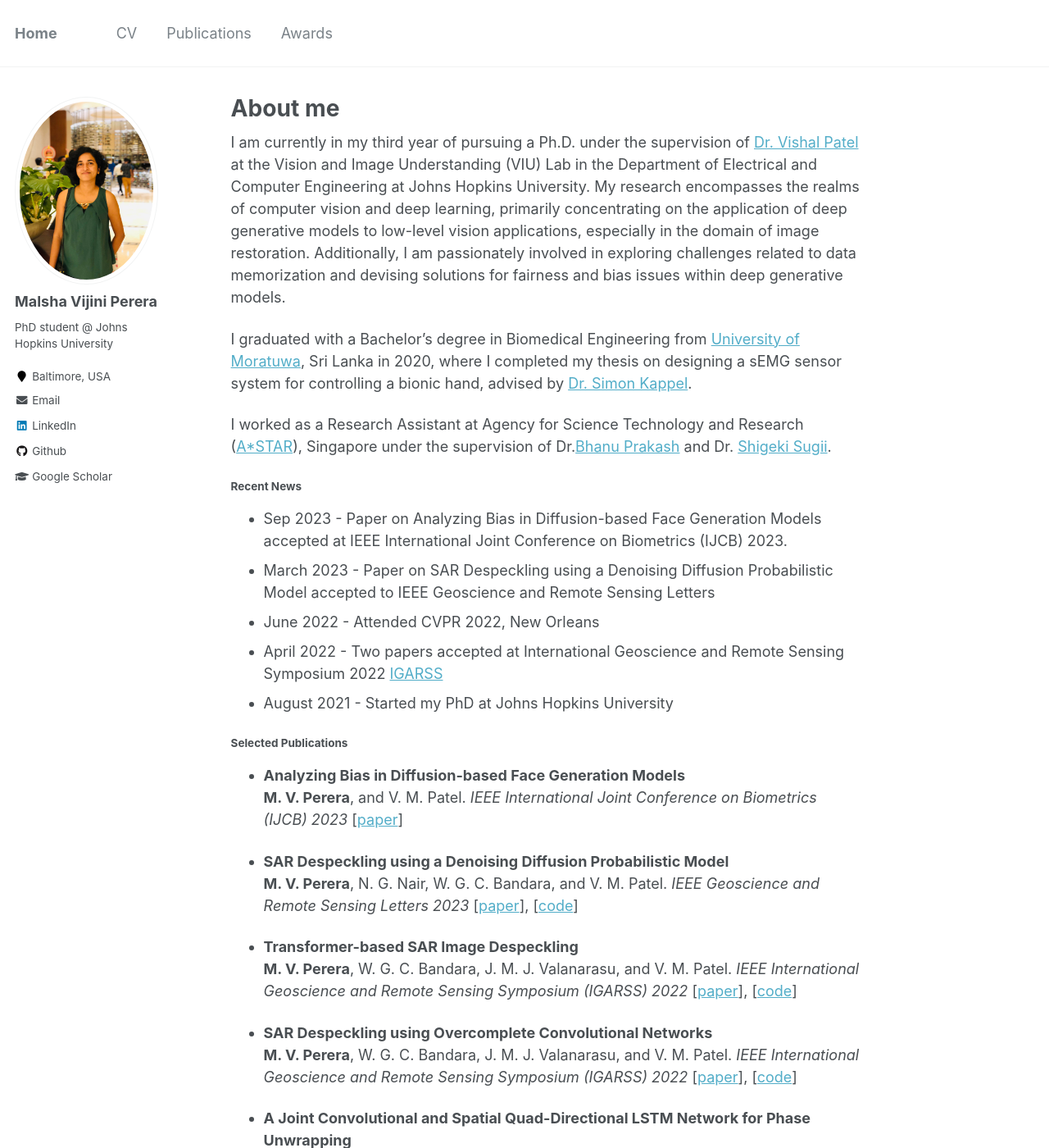
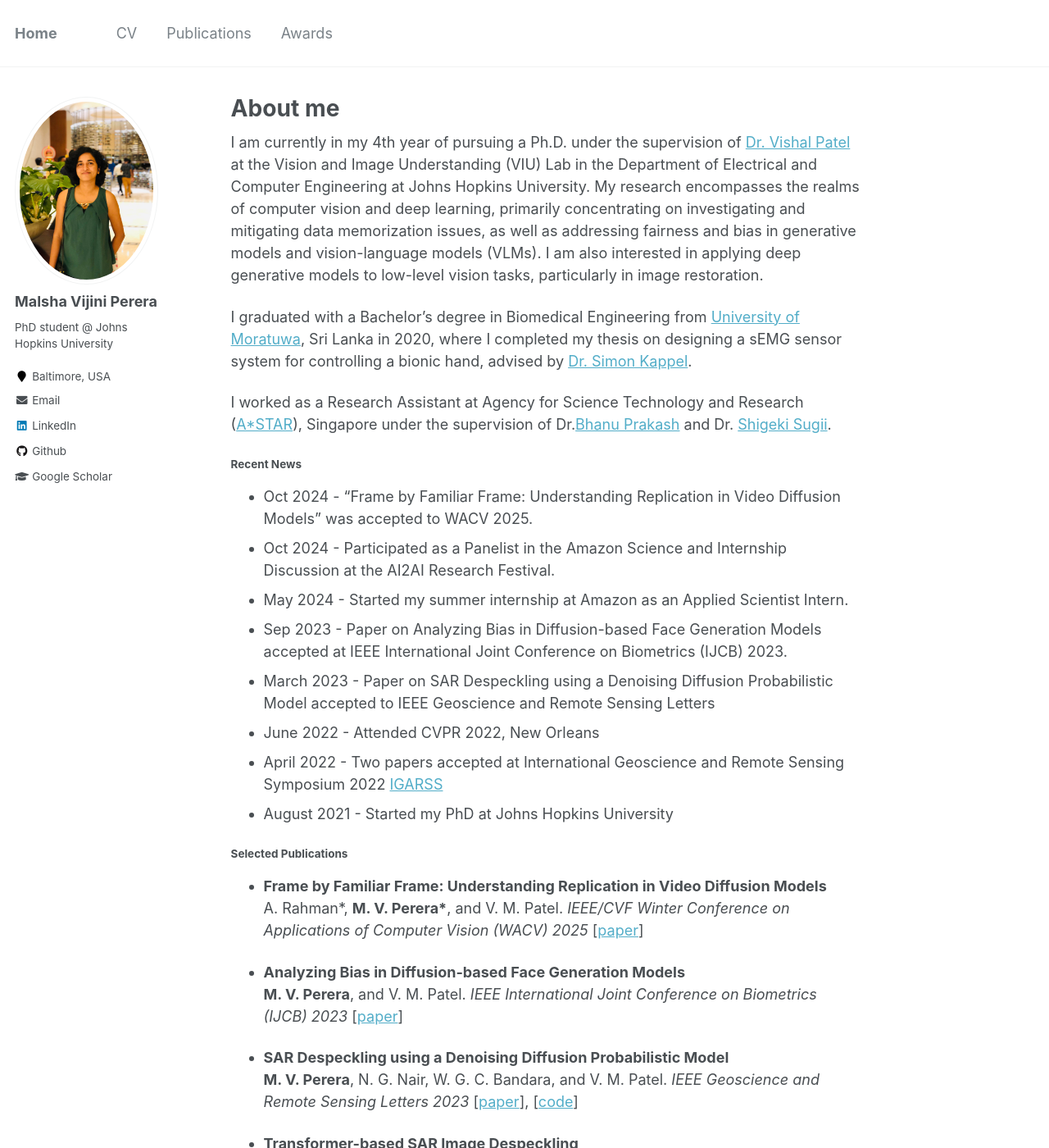
Before and after one commit to malshaV/malshaV.github.io, a Jekyll site: the page built from _pages/about.md, in a window 1280 px wide and 1400 px high. Shown: the whole window at 82% size. Built offline with Jekyll 4.4.1, drawn with Linux system fonts in a browser that asks for light colours.

Commit message:
new updates

```diff
--- a/_data/navigation.yml
+++ b/_data/navigation.yml
@@ -1,7 +1,7 @@
 # main links links
 main:
   - title: "CV"
-    url: https://malshav.github.io/files/New_CV2.pdf
+    url: https://malshav.github.io/files/CV_Nov24.pdf
 
   - title: "Publications"
     url: /publications/
--- a/_pages/about.md
+++ b/_pages/about.md
@@ -13,7 +13,7 @@ redirect_from:
 
 <!-- I graduated with a BSc in Biomedical Engineering from [University of Moratuwa](https://uom.lk/) and I am currently working as a Lecturer on Contract at the Dept. of Electronic and Telecommunication Engineering ([ENTC](http://ent.mrt.ac.lk/web3/)), University of Moratuwa. -->
 
-I am currently in my third year of pursuing a Ph.D. under the supervision of [Dr. Vishal Patel](https://scholar.google.com/citations?user=AkEXTbIAAAAJ&hl=en) at the Vision and Image Understanding (VIU) Lab in the Department of Electrical and Computer Engineering at Johns Hopkins University. My research encompasses the realms of computer vision and deep learning, primarily concentrating on the application of deep generative models to low-level vision applications, especially in the domain of image restoration. Additionally, I am passionately involved in exploring challenges related to data memorization and devising solutions for fairness and bias issues within deep generative models.
+I am currently in my 4th year of pursuing a Ph.D. under the supervision of [Dr. Vishal Patel](https://scholar.google.com/citations?user=AkEXTbIAAAAJ&hl=en) at the Vision and Image Understanding (VIU) Lab in the Department of Electrical and Computer Engineering at Johns Hopkins University. My research encompasses the realms of computer vision and deep learning, primarily concentrating on investigating and mitigating data memorization issues, as well as addressing fairness and bias in generative models and vision-language models (VLMs). I am also interested in applying deep generative models to low-level vision tasks, particularly in image restoration.
 
 I graduated with a Bachelor's degree in Biomedical Engineering from [University of Moratuwa](https://uom.lk/), Sri Lanka in 2020, where I completed my thesis on designing a sEMG sensor system for controlling a bionic hand, advised by [Dr. Simon Kappel](https://scholar.google.com/citations?user=HTFY3fsAAAAJ&hl=en).
 
@@ -27,6 +27,9 @@ browning of adipocytes and  implementing a deep learning framework for brain hem
 
 #### Recent News
 
+* Oct 2024 - "Frame by Familiar Frame: Understanding Replication in Video Diffusion Models" was accepted to WACV 2025.
+* Oct 2024 - Participated as a Panelist in the Amazon Science and Internship Discussion at the AI2AI Research Festival.
+* May 2024 - Started my summer internship at Amazon as an Applied Scientist Intern.
 * Sep 2023 - Paper on Analyzing Bias in Diffusion-based Face Generation Models accepted at IEEE International Joint Conference on Biometrics (IJCB) 2023.
 * March 2023 - Paper on SAR Despeckling using a Denoising Diffusion Probabilistic Model accepted to IEEE Geoscience and Remote Sensing Letters
 * June 2022 - Attended CVPR 2022, New Orleans
@@ -36,6 +39,10 @@ browning of adipocytes and  implementing a deep learning framework for brain hem
 
 
 ####  Selected Publications
+* <b>Frame by Familiar Frame: Understanding Replication in Video Diffusion Models</b><br>
+A. Rahman\*, <b>M. V. Perera\*</b>, and V. M. Patel.
+<i>IEEE/CVF Winter Conference on Applications of Computer Vision (WACV) 2025</i> [[paper](https://arxiv.org/pdf/2403.19593)]
+
 * <b>Analyzing Bias in Diffusion-based Face Generation Models</b><br>
 <b>M. V. Perera</b>, and V. M. Patel.
 <i>IEEE International Joint Conference on Biometrics (IJCB) 2023</i> [[paper](https://arxiv.org/pdf/2305.06402.pdf)]
```
Also changed, not shown: _pages/publications.md (+5 -0 lines), 2 other files.
